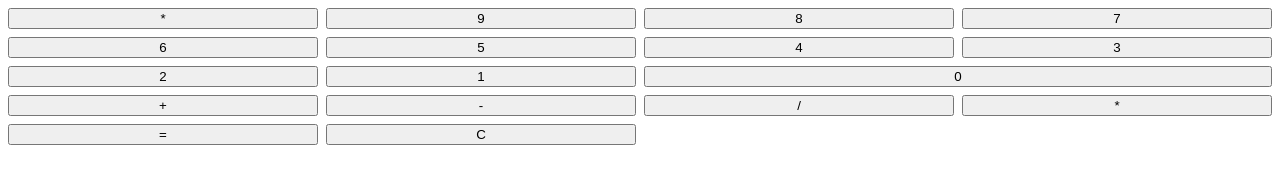
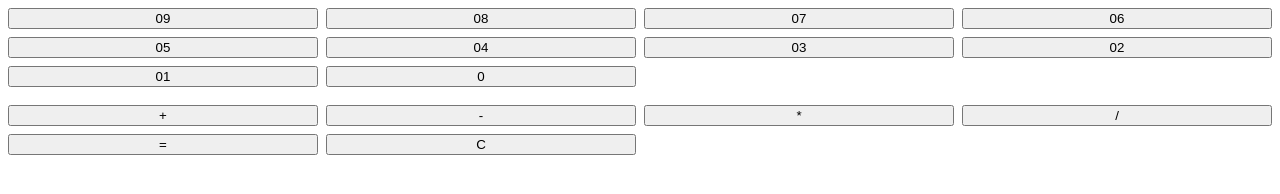
Before and after one commit to gvisiedo/Mimir-calculadora, a plain HTML site: page Calculadora/index.html in a window 1280 px wide. Drawn offline with Linux system fonts and the light colour scheme.

Commit message:
Second commit working in js

```diff
--- a/Calculadora/index.html
+++ b/Calculadora/index.html
@@ -13,23 +13,26 @@
     </div>
     <div class="calculadora">
 
-        <button type="button">*</button>
-        <button type="button">9</button>
-        <button type="button">8</button>
-        <button type="button">7</button>
-        <button type="button">6</button>
-        <button type="button">5</button>
-        <button type="button">4</button>
-        <button type="button">3</button>
-        <button type="button">2</button>
-        <button type="button">1</button>
-        <button type="button" class="btn-cero">0</button>
-        <button type="button">+</button>
-        <button type="button">-</button>
-        <button type="button">/</button>
-        <button type="button">*</button>
-        <button type="button">=</button>
-        <button type="button">C</button>
+        <button type="button" class="btn-numero">09</button>
+        <button type="button" class="btn-numero">08</button>
+        <button type="button" class="btn-numero">07</button>
+        <button type="button" class="btn-numero">06</button>
+        <button type="button" class="btn-numero">05</button>
+        <button type="button" class="btn-numero">04</button>
+        <button type="button" class="btn-numero">03</button>
+        <button type="button" class="btn-numero">02</button>
+        <button type="button" class="btn-numero">01</button>
+        <button type="button" class="btn-numero">0</button>
+    </div>
+    <br/>
+    <div class="calculadora">
+
+        <button type="button" class="btn-operador">+</button>
+        <button type="button" class="btn-operador">-</button>
+        <button type="button" class="btn-operador" >*</button>
+        <button type="button" class="btn-operador">/</button>
+        <button type="button" class="btn-igual">=</button>
+        <button type="button" class="btn-borrar">C</button>
 
     </div>
 <script src="./js/scripts.js"></script>
--- a/Calculadora/js/scripts.js
+++ b/Calculadora/js/scripts.js
@@ -0,0 +1,10 @@
+
+document.querySelectorAll('.btn-numero').forEach(btn =>{
+    btn.addEventListener('click', ()=> pulsarNumero(btn.textContent));
+});
+document.querySelectorAll('.btn-operador').forEach(btn =>{
+    btn.addEventListener('click', ()=> pulsarOperador(btn.textContent));
+});
+
+document.querySelectorAll('.btn-igual').addEventListener('click', calcularResultado);
+document.querySelectorAll('.btn-borrar').addEventListener('click', limpiar);
```
